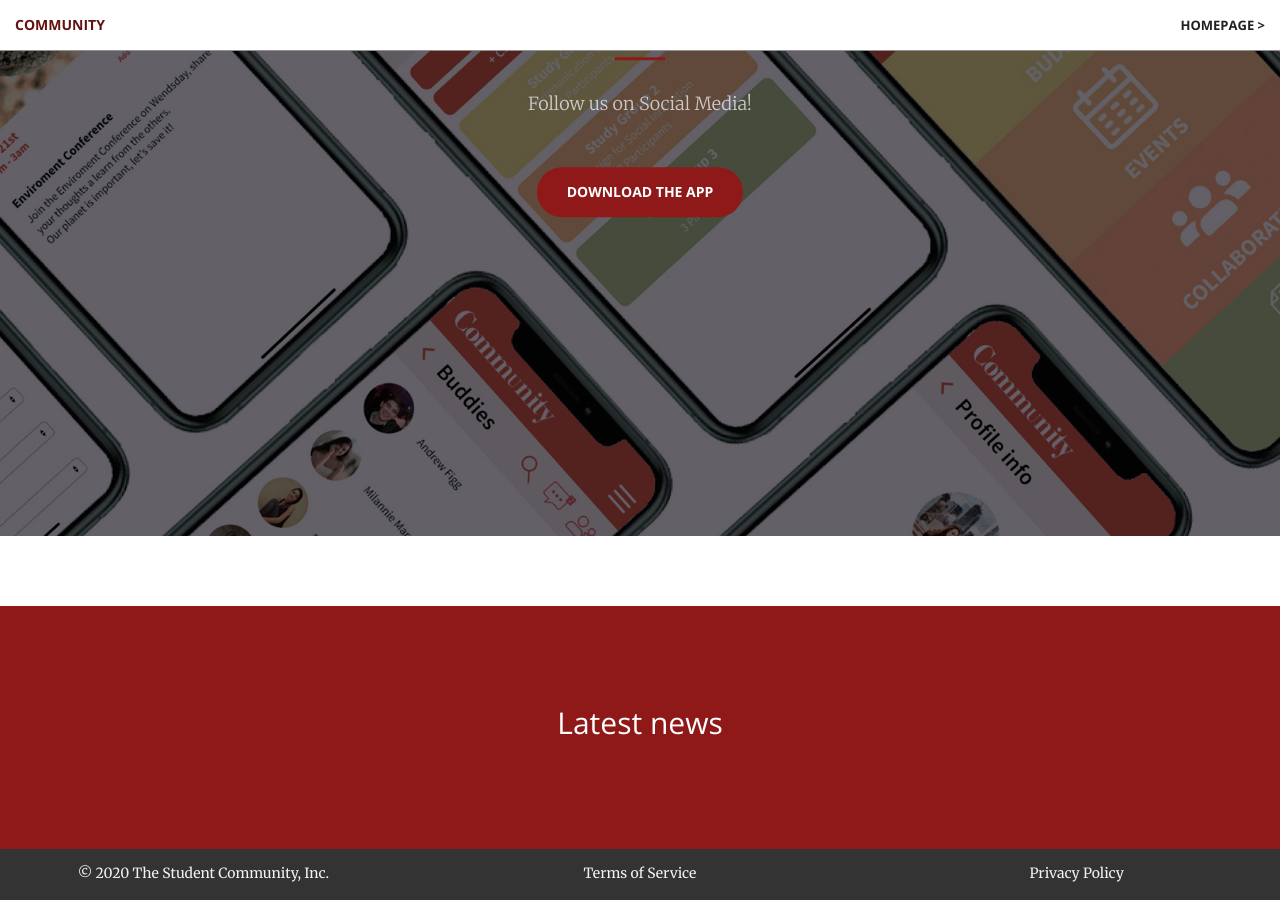
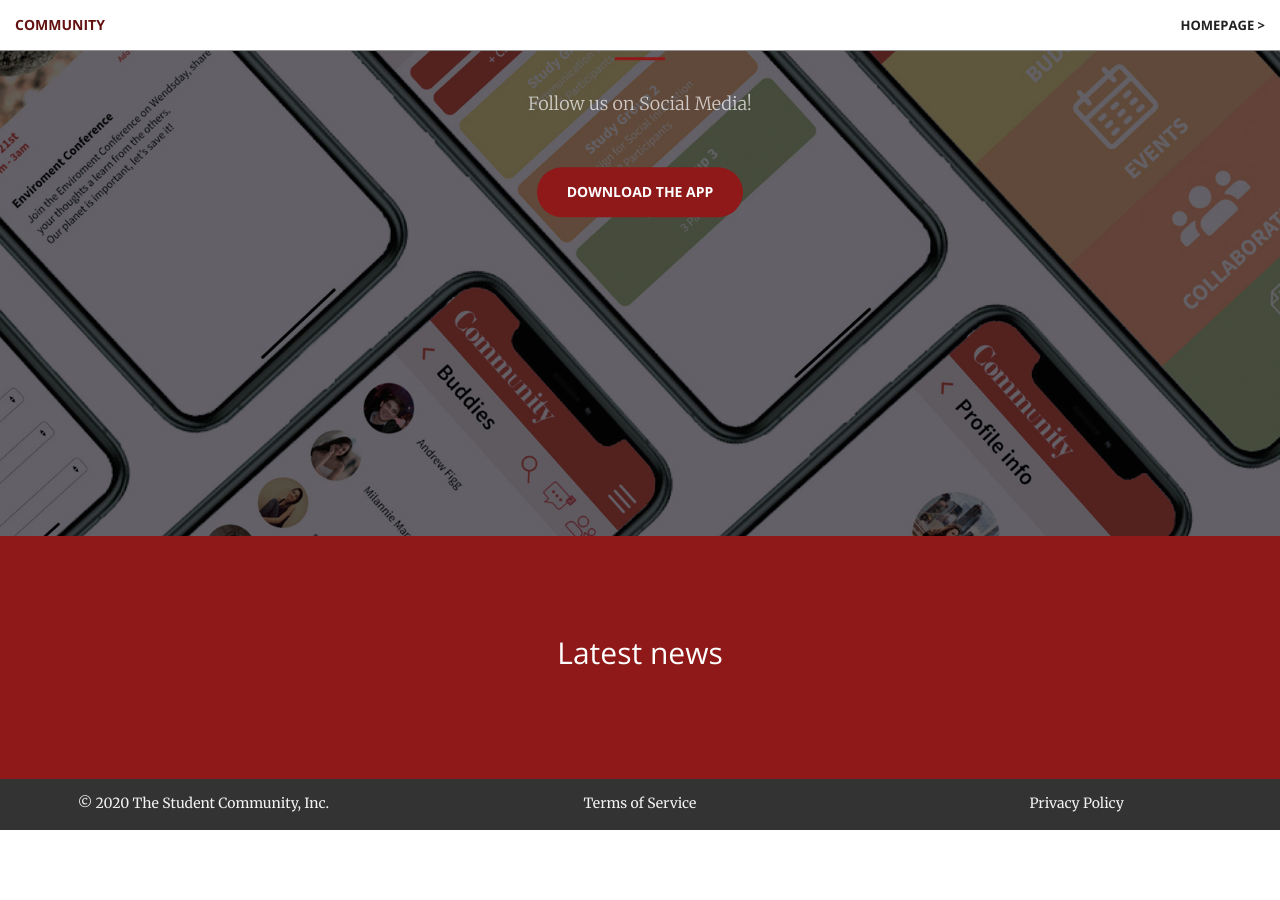
Before and after one commit to zanarellinina/communitywebsite, a Jekyll site: the page built from press.html, in a window 1280 px wide and 900 px high, scrolled down 364 px. Built offline with Jekyll 4.4.1, drawn with Linux system fonts in a browser that asks for light colours; after the commit the page ends 1194 px from its top, so only the background shows below that.

Commit message:
nomargin

```diff
--- a/_includes/about2.html
+++ b/_includes/about2.html
@@ -1,4 +1,4 @@
-<section class="bg-primary" id="about" style="margin-top: 70px;">
+<section class="bg-primary" id="about">
     <div class="container">
         <div class="row">
             <div class="col-lg-8 col-lg-offset-2 text-center">
```
